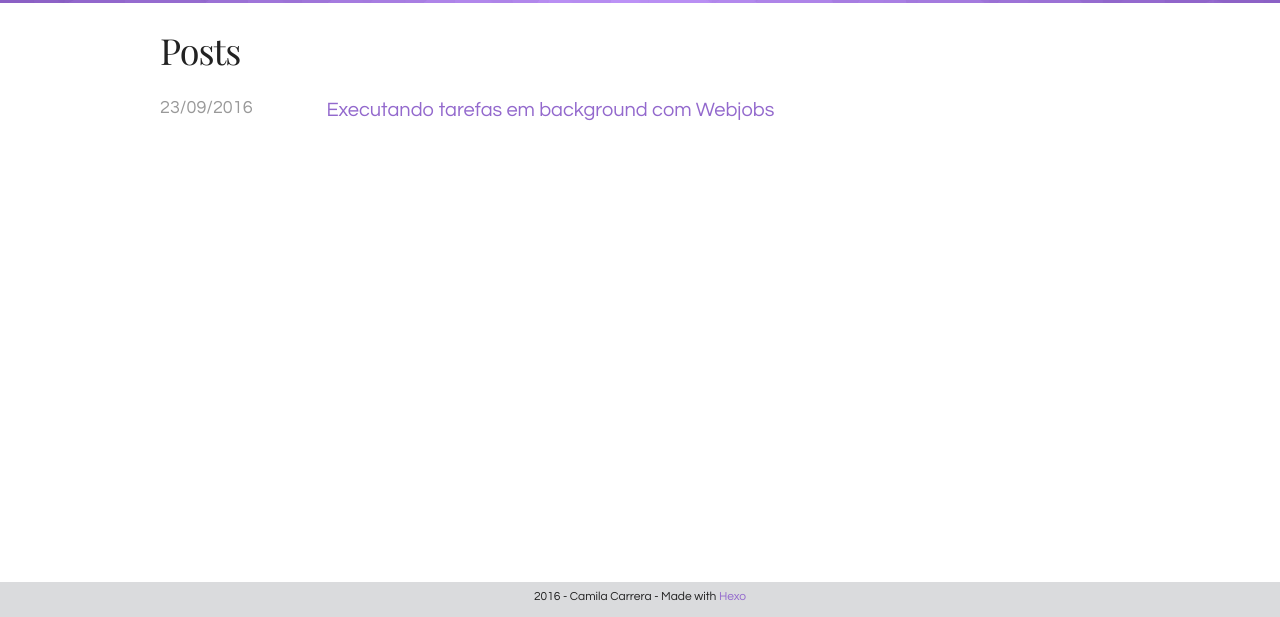
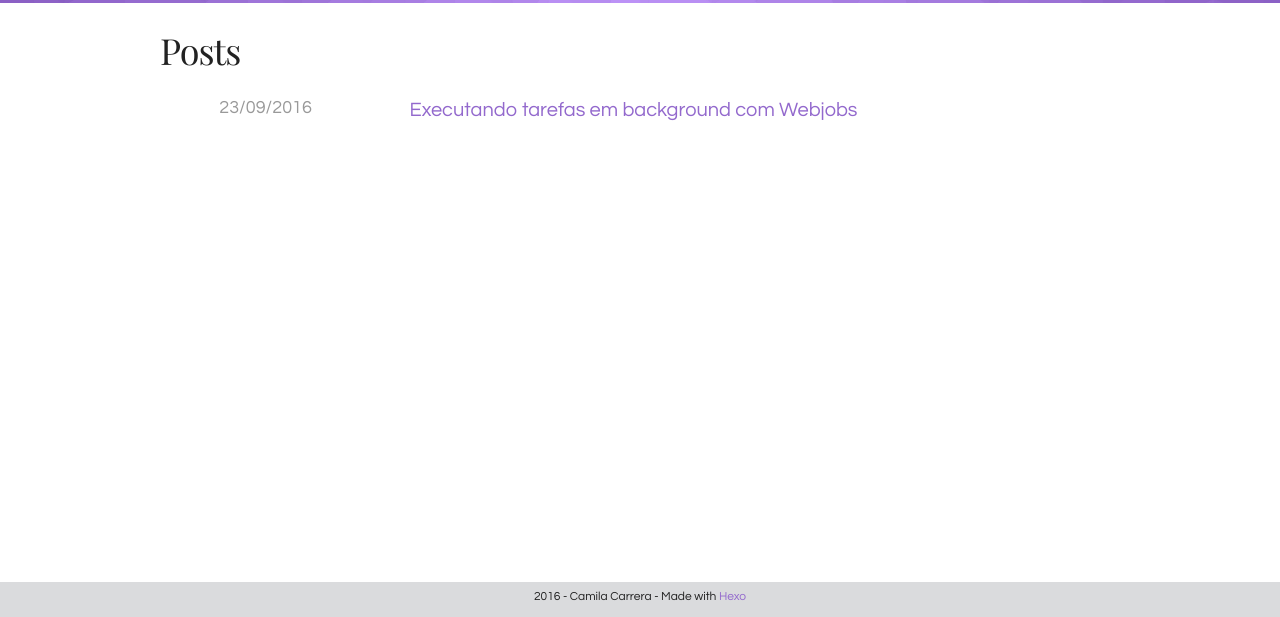
Before and after one commit to milacarrera/milacarrera.github.io, a plain HTML site: page index.html in a window 1280 px wide. Shown: the part 188-805 px from the top of the page. Drawn offline with nearby package versions, Linux system fonts and the light colour scheme.

Commit message:
Site updated: 2016-09-24 06:03:09

```diff
--- a/assets/css/style.css
+++ b/assets/css/style.css
@@ -54,6 +54,7 @@ a:hover {
 }
 .item__date {
   color: #999;
+  text-align: center;
 }
 .item__title {
   font-size: 20px;
--- a/index.html
+++ b/index.html
@@ -65,10 +65,10 @@
 
         <li>
           <div class="row">
-            <div class="two columns">
+            <div class="three columns">
               <p class="item__date">23/09/2016</p>
             </div>
-            <div class="ten columns">
+            <div class="nine columns">
               <p class="item__title"><a href="/blog/Executando-tarefas-em-background-com-Webjobs/">Executando tarefas em background com Webjobs</a></p>
             </div>
           </div>
```
Also changed, not shown: archives/2016/09/index.html (+2 -2 lines), archives/2016/index.html (+2 -2 lines), archives/index.html (+2 -2 lines).
